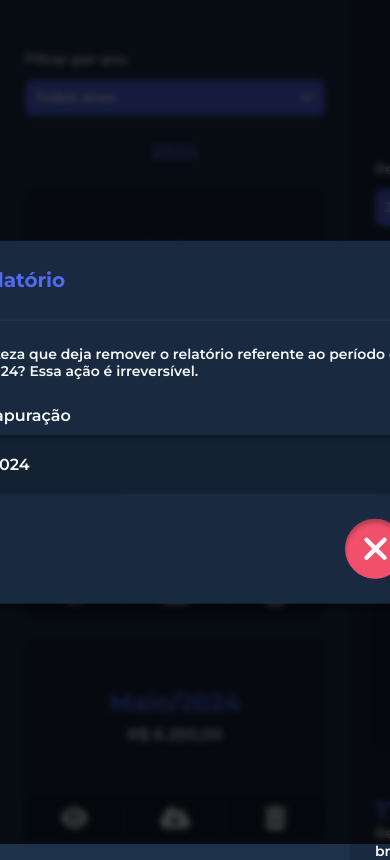
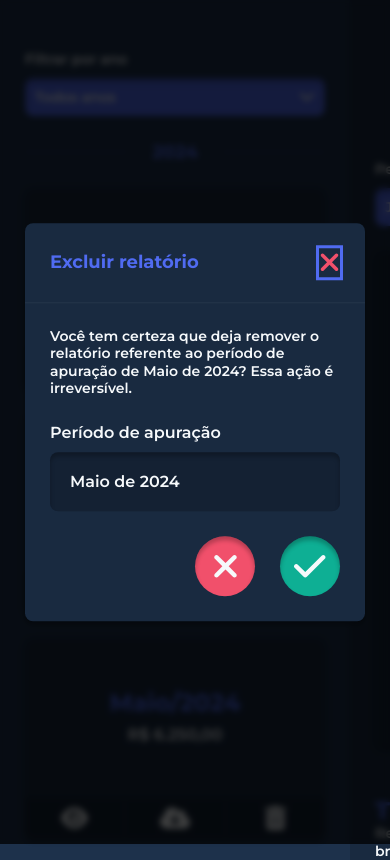
Before and after one commit to rodrigofontesdev/brutus-demo, a React (Vite) app: page / in a window 390 px wide. Both pictures are taken after a click on the button 275 px from the left and 368 px from the top of the page. Shown: the top 860 px of the page. Built offline with nearby package versions, Linux system fonts and the light colour scheme.

Commit message:
feat(organism): apply responsive on modal component

```diff
--- a/src/components/organisms/Modal/index.tsx
+++ b/src/components/organisms/Modal/index.tsx
@@ -12,15 +12,20 @@ type ModalProps = {
   disableOutsideClick?: boolean
 }
 
-export function Modal({ title, hideCloseButton, disableOutsideClick, children }: ModalProps) {
+export function Modal({
+  title,
+  children,
+  hideCloseButton = false,
+  disableOutsideClick = false,
+}: ModalProps) {
   return (
     <Dialog.Portal>
-      <Overlay />
+      <Overlay>
         <Dialog.Content
           aria-describedby={undefined}
-        asChild
           onPointerDownOutside={disableOutsideClick ? (e) => e.preventDefault() : undefined}
           onEscapeKeyDown={disableOutsideClick ? (e) => e.preventDefault() : undefined}
+          asChild
         >
           <Content>
             <Box>
@@ -31,7 +36,7 @@ export function Modal({ title, hideCloseButton, disableOutsideClick, children }:
 
                 {!hideCloseButton && (
                   <Close>
-                  <FontAwesomeIcon icon={faXmark} fontSize={28} />
+                    <FontAwesomeIcon icon={faXmark} fontSize="1.75rem" />
                   </Close>
                 )}
               </Heading>
@@ -40,6 +45,7 @@ export function Modal({ title, hideCloseButton, disableOutsideClick, children }:
             </Box>
           </Content>
         </Dialog.Content>
+      </Overlay>
     </Dialog.Portal>
   )
 }
--- a/src/components/organisms/Modal/styles.ts
+++ b/src/components/organisms/Modal/styles.ts
@@ -10,7 +10,9 @@ export const Overlay = styled(Dialog.Overlay)`
 `
 
 export const Content = styled.div`
-  width: 40rem;
+  width: calc(100% - ${({ theme }) => theme.space[10]});
+  max-height: calc(100% - ${({ theme }) => theme.space[10]});
+  display: flex;
   position: fixed;
   top: 50%;
   left: 50%;
@@ -18,19 +20,29 @@ export const Content = styled.div`
   z-index: 9999;
   background-color: ${({ theme }) => theme.blue[700]};
   border-radius: ${({ theme }) => theme.radii.md};
+
+  @media (min-width: ${({ theme }) => theme.screen.md}) {
+    width: 40rem;
+  }
 `
 
 export const Heading = styled.div`
   display: flex;
+  flex-wrap: wrap-reverse;
   justify-content: space-between;
   align-items: center;
+  gap: ${({ theme }) => theme.space[2]};
   padding: ${({ theme }) => theme.space[5]};
   border-bottom: 1px solid ${({ theme }) => theme.white.alpha[5]};
 `
 
 export const Title = styled(Dialog.Title)`
   color: ${({ theme }) => theme.blue[400]};
-  font-size: ${({ theme }) => theme.font.xl};
+  font-size: ${({ theme }) => theme.font.lg};
+
+  @media (min-width: ${({ theme }) => theme.screen.md}) {
+    font-size: ${({ theme }) => theme.font.xl};
+  }
 `
 
 export const Close = styled(Dialog.Close)`
@@ -49,5 +61,7 @@ export const Close = styled(Dialog.Close)`
 `
 
 export const Body = styled.div`
+  height: calc(100% - 4.6875rem); // minus header height
   padding: ${({ theme }) => theme.space[5]};
+  overflow-y: auto;
 `
```
Lines whose indentation alone changed are shown as unchanged.
